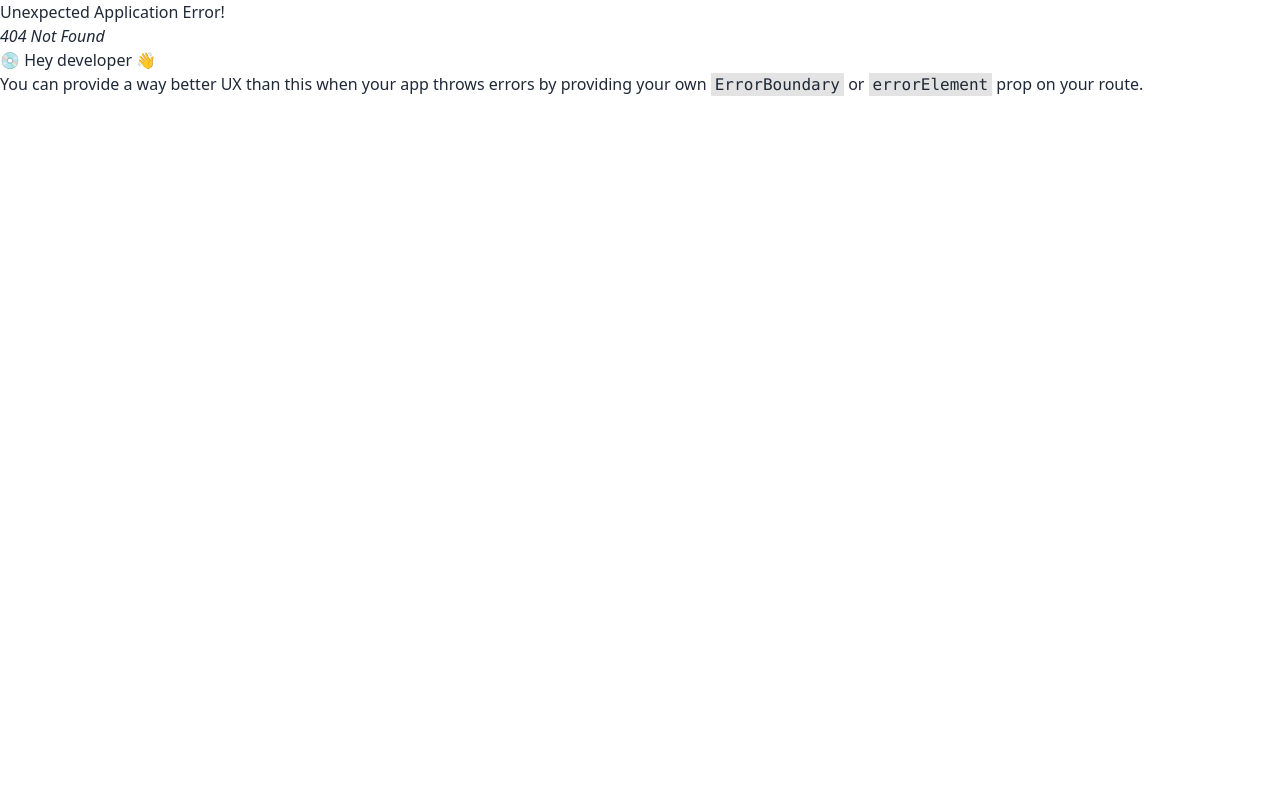
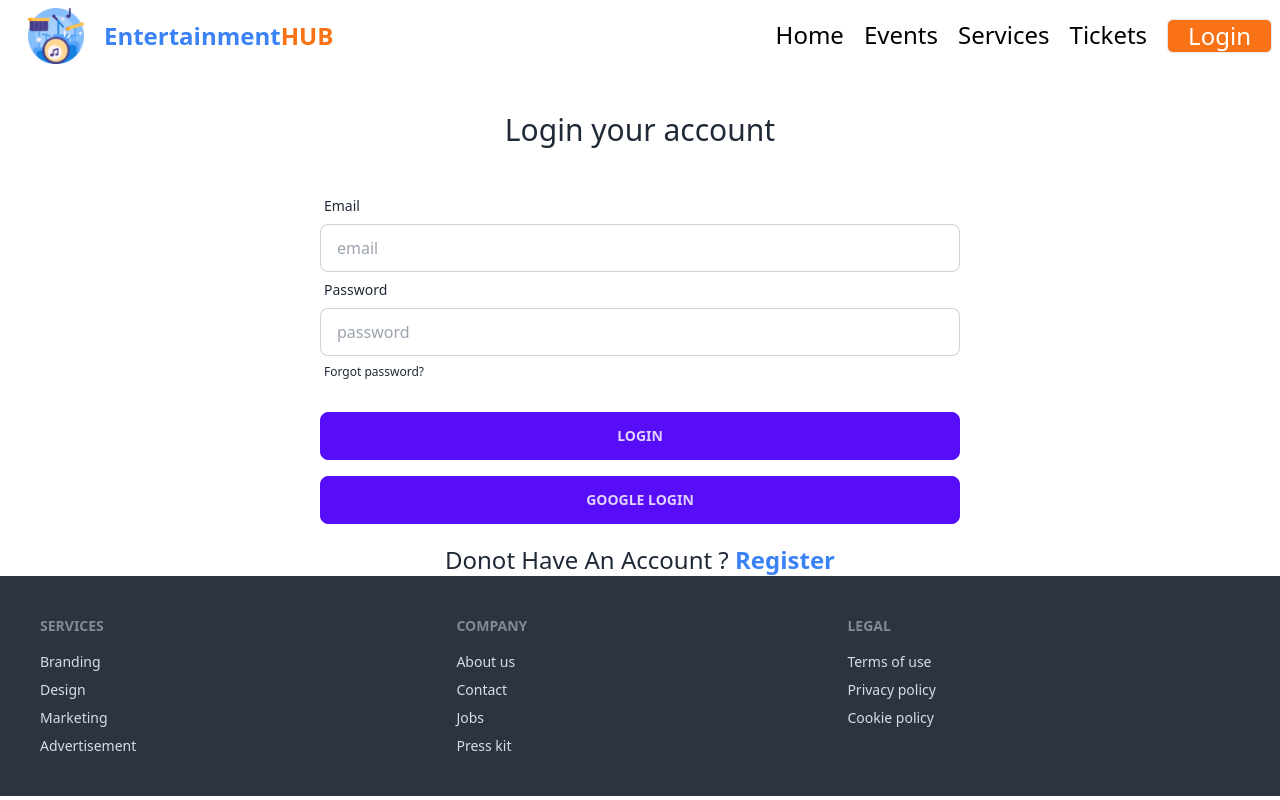
Before and after one commit to mamunhero/assignment-9-entertainmenthub, a React (Vite) app: page /login in a window 1280 px wide. Before the commit this address had no page. Built offline with nearby package versions, Linux system fonts and the light colour scheme; no server answers.

Commit message:
use authContext, createuser use for regestration, createsign in use for login, googleProvide

```diff
--- a/src/Components/Header/Navbar/Navbar.jsx
+++ b/src/Components/Header/Navbar/Navbar.jsx
@@ -1,6 +1,20 @@
+
+import { useContext } from "react";
 import { NavLink } from "react-router-dom";
+import { AuthContext } from "../../../Provider/AuthProvider";
+
 
 const Navbar = () => {
+  const {user, logout} = useContext(AuthContext);
+  const handleSignOut = () => {
+    logout()
+    .then(result=> {
+      console.log(result);
+    })
+    .catch(error=> {
+      console.log(error);
+    })
+  }
   return (
     <div>
       <nav className>
@@ -9,19 +23,26 @@ const Navbar = () => {
             <NavLink  to="/" className={({isActive, isPending})=>isPending ? "pending" : isActive ? "text-[#FF444A] underline  text-2xl" : "text-2xl font-normal text-black"}>Home</NavLink>
           </li>
           <li>
-            <NavLink to="/destination" className={({isActive, isPending})=>isPending ? "pending" : isActive ? "text-[#FF444A] underline text-2xl" : " text-2xl font-normal text-black"}>Events</NavLink>
+            <NavLink to="/event" className={({isActive, isPending})=>isPending ? "pending" : isActive ? "text-[#FF444A] underline text-2xl" : " text-2xl font-normal text-black"}>Events</NavLink>
           </li>
           <li>
-            <NavLink to="/blog" className={({isActive, isPending})=>isPending ? "pending" : isActive ? "text-[#FF444A] underline text-2xl" : " text-2xl font-normal text-black"}>Services</NavLink>
+            <NavLink to="/services" className={({isActive, isPending})=>isPending ? "pending" : isActive ? "text-[#FF444A] underline text-2xl" : " text-2xl font-normal text-black"}>Services</NavLink>
           </li>
           <li>
-            <NavLink to="/contact" className={({isActive, isPending})=>isPending ? "pending" : isActive ? "text-[#FF444A] underline text-2xl" : " text-2xl font-normal text-black"}>Tickets</NavLink>
+            <NavLink to="/tickets" className={({isActive, isPending})=>isPending ? "pending" : isActive ? "text-[#FF444A] underline text-2xl" : " text-2xl font-normal text-black"}>Tickets</NavLink>
           </li>
-          <NavLink  to="/login">
-            <button className="text-white text-center text-2xl block px-5 gap-3 border  rounded-md bg-orange-500">Login</button>
-          </NavLink>
+          {user ? (
+        <button onClick={handleSignOut} className="text-white text-center text-2xl block px-5 gap-3 border rounded-md bg-orange-500">
+          Sign Out
+        </button>
+      ) : (
+        <NavLink to="/login">
+          <button className="text-white text-center text-2xl block px-5 gap-3 border rounded-md bg-orange-500">
+            Login
+          </button>
+        </NavLink>
+      )}
         </ul>
-
       </nav>
 
     </div>
--- /dev/null
+++ b/src/Fairbase/Firebase.js
@@ -0,0 +1,17 @@
+
+import { getAuth } from "firebase/auth";
+import { initializeApp } from "firebase/app";
+
+const firebaseConfig = {
+  apiKey: "AIzaSyBo0tVAjP5n_iTI7TH0N42v0J2t61IzNrQ",
+  authDomain: "entertainment-hub-ca10e.firebaseapp.com",
+  projectId: "entertainment-hub-ca10e",
+  storageBucket: "entertainment-hub-ca10e.appspot.com",
+  messagingSenderId: "625666886406",
+  appId: "1:625666886406:web:021cbfaf49d703391a6c87"
+};
+
+// Initialize Firebase
+const app = initializeApp(firebaseConfig);
+const auth = getAuth(app);
+export default auth;
--- /dev/null
+++ b/src/Pages/Event/Event.jsx
@@ -0,0 +1,13 @@
+import Logo from "../../Components/Header/Logo/Logo";
+import Navbar from "../../Components/Header/Navbar/Navbar";
+
+const Event = () => {
+  return (
+    <div>
+      <Logo></Logo>
+      <h2 className="text-3xl">This is event</h2>
+    </div>
+  );
+};
+
+export default Event;
--- a/src/Pages/Home.jsx
+++ b/src/Pages/Home.jsx
@@ -7,7 +7,8 @@ import { FaMinus } from 'react-icons/fa';
 import upcoming from "../../src/assets/show-7.jpg"
 import upcomingtwo from "../../src/assets/show-6.jpg"
 import upcomingthree from "../../src/assets/show-4.jpg"
-import Footer from './../Components/Footer/Footer';
+
+
 
 
 const Home = () => {
--- /dev/null
+++ b/src/Pages/Login/Login.jsx
@@ -0,0 +1,68 @@
+import { Link } from "react-router-dom";
+import Logo from "../../Components/Header/Logo/Logo";
+import { AuthContext } from "../../Provider/AuthProvider";
+import { useContext } from "react";
+
+const Login = () => {
+  const {createSignIn, googleSignIn} = useContext(AuthContext)
+  const handleLogin = (e) => {
+    e.preventDefault();
+    const email = e.target.email.value;
+    const password = e.target.password.value;
+    console.log(email, password);
+    createSignIn(email, password)
+    .then(result=> {
+      console.log(result);
+    })
+    .catch(error=> {
+      console.log(error);
+    })
+  }
+
+  // googlesignIn
+  const handleGoogleLogin = () => {
+    googleSignIn()
+    .then(result=> {
+      console.log(result);
+    })
+    .catch(error=> {
+      console.log(error);
+    })
+  }
+  return (
+    <div>
+      <Logo></Logo>
+      <div>
+      <div>
+      <h2 className="text-3xl text-center my-10">Login your account</h2>
+      {/* login section  */}
+      <form onSubmit={handleLogin} className="md:w-3/4 lg:w-1/2 mx-auto">
+      <div className="form-control">
+          <label className="label">
+            <span className="label-text">Email</span>
+          </label>
+          <input type="email" placeholder="email" className="input input-bordered" name="email" required />
+        </div>
+        <div className="form-control">
+          <label className="label">
+            <span className="label-text">Password</span>
+          </label>
+          <input type="password" placeholder="password" className="input input-bordered" name="password" required />
+          <label className="label">
+            <a href="#" className="label-text-alt link link-hover">Forgot password?</a>
+          </label>
+        </div>
+        <div className="form-control mt-6">
+          <button className="btn btn-primary">Login</button>
+          <button onClick={handleGoogleLogin} className="btn btn-primary mt-4">Google Login</button>
+        </div>
+      </form>
+      <p className="text-center mt-5 text-2xl ">Donot Have An Account ? <Link className="text-blue-500 font-bold text-2xl" to="/register">Register</Link></p>
+      </div>
+
+      </div>
+    </div>
+  );
+};
+
+export default Login;
--- /dev/null
+++ b/src/Pages/Register/Register.jsx
@@ -0,0 +1,66 @@
+import { Link } from "react-router-dom";
+import { useContext } from "react";
+import { AuthContext } from "../../Provider/AuthProvider";
+import Logo from "../../Components/Header/Logo/Logo";
+
+
+const Register = () => {
+
+  const {createUser} = useContext(AuthContext)
+
+
+  const handleRegister = e => {
+    e.preventDefault();
+    const name = e.target.name.value;
+    const email = e.target.email.value;
+    const password = e.target.password.value;
+    console.log(name, email, password);
+    createUser(email, password)
+    .then(result=> {
+      console.log(result);
+    })
+    .catch(error=> {
+      console.log(error);
+    })
+  }
+  return (
+    <div>
+      <Logo></Logo>
+      <div>
+      <div>
+      <h2 className="text-3xl text-center my-10">Register your account</h2>
+      {/* login section  */}
+      <form onSubmit={handleRegister} className="md:w-3/4 lg:w-1/2 mx-auto">
+      <div className="form-control">
+          <label className="label">
+            <span className="label-text">Your Name</span>
+          </label>
+          <input type="text" placeholder="Your Name" className="input input-bordered" name="name" required />
+        </div>
+        <div className="form-control">
+          <label className="label">
+            <span className="label-text">Email</span>
+          </label>
+          <input type="email" placeholder="Email" className="input input-bordered" name="email" required />
+        </div>
+        <div className="form-control">
+          <label className="label">
+            <span className="label-text">Password</span>
+          </label>
+          <input type="password" placeholder="Password" className="input input-bordered" name="password" required />
+          <label className="label">
+            <a href="#" className="label-text-alt link link-hover">Forgot password?</a>
+          </label>
+        </div>
+        <div className="form-control mt-6">
+          <button className="btn btn-primary">Register</button>
+        </div>
+      </form>
+      <p className="text-center mt-5 mb-10 text-2xl ">Already Have An Account ? <Link className="text-blue-500 font-bold text-2xl" to="/login">Login</Link></p>
+      </div>
+      </div>
+    </div>
+  );
+};
+
+export default Register;
--- /dev/null
+++ b/src/Pages/Services/Services.jsx
@@ -0,0 +1,12 @@
+import Logo from "../../Components/Header/Logo/Logo";
+
+const Services = () => {
+  return (
+    <div>
+      <Logo></Logo>
+      <h2 className="text-3xl">This is services</h2>
+    </div>
+  );
+};
+
+export default Services;
--- /dev/null
+++ b/src/Pages/Tickets/Tickets.jsx
@@ -0,0 +1,12 @@
+import Logo from "../../Components/Header/Logo/Logo";
+
+const Tickets = () => {
+  return (
+    <div>
+       <Logo></Logo>
+      <h2 className="text-3xl">This is tickets</h2>
+    </div>
+  );
+};
+
+export default Tickets;
--- /dev/null
+++ b/src/Provider/AuthProvider.jsx
@@ -0,0 +1,62 @@
+import { createContext, useEffect, useState } from "react";
+import auth from './../Fairbase/Firebase';
+import { GoogleAuthProvider, createUserWithEmailAndPassword, onAuthStateChanged, signInWithEmailAndPassword, signInWithPopup, signOut } from "firebase/auth";
+
+
+
+
+
+export const AuthContext = createContext(null);
+const googleProvider = new GoogleAuthProvider();
+const AuthProvider = ({children}) => {
+
+  // user
+  const [user, setUser] = useState();
+
+  // create user
+  const createUser = (email, password) => {
+    return createUserWithEmailAndPassword(auth, email, password)
+  }
+
+  // creatrSignIn
+  const createSignIn = (email, password) => {
+    return signInWithEmailAndPassword(auth, email, password)
+  }
+
+  // logout
+  const logout = () => {
+    return signOut(auth)
+  }
+
+  // googlesignin
+  const googleSignIn = () => {
+     signInWithPopup(auth, googleProvider)
+  }
+
+
+  // observer
+  useEffect(()=> {
+      const unSubscribe = onAuthStateChanged(auth, currentUser=>{
+        setUser(currentUser)
+    })
+    return  ()=> {
+      unSubscribe
+    }
+  },[])
+
+  const authInfo = {
+    user,
+    createUser,
+    createSignIn,
+    logout,
+    googleSignIn
+  }
+
+  return (
+    <AuthContext.Provider value={authInfo}>
+      {children}
+    </AuthContext.Provider>
+  );
+};
+
+export default AuthProvider;
--- a/src/main.jsx
+++ b/src/main.jsx
@@ -3,9 +3,12 @@ import ReactDOM from 'react-dom/client'
 import './index.css'
 import { RouterProvider } from 'react-router-dom'
 import Route from './Route/Route'
+import AuthProvider from './Provider/AuthProvider'
 
 ReactDOM.createRoot(document.getElementById('root')).render(
   <React.StrictMode>
-    <RouterProvider router={Route}></RouterProvider>
+    <AuthProvider>
+      <RouterProvider router={Route}></RouterProvider>
+    </AuthProvider>
   </React.StrictMode>,
 )
```
Also changed, not shown: src/Route/Route.jsx (+23 -3 lines).
